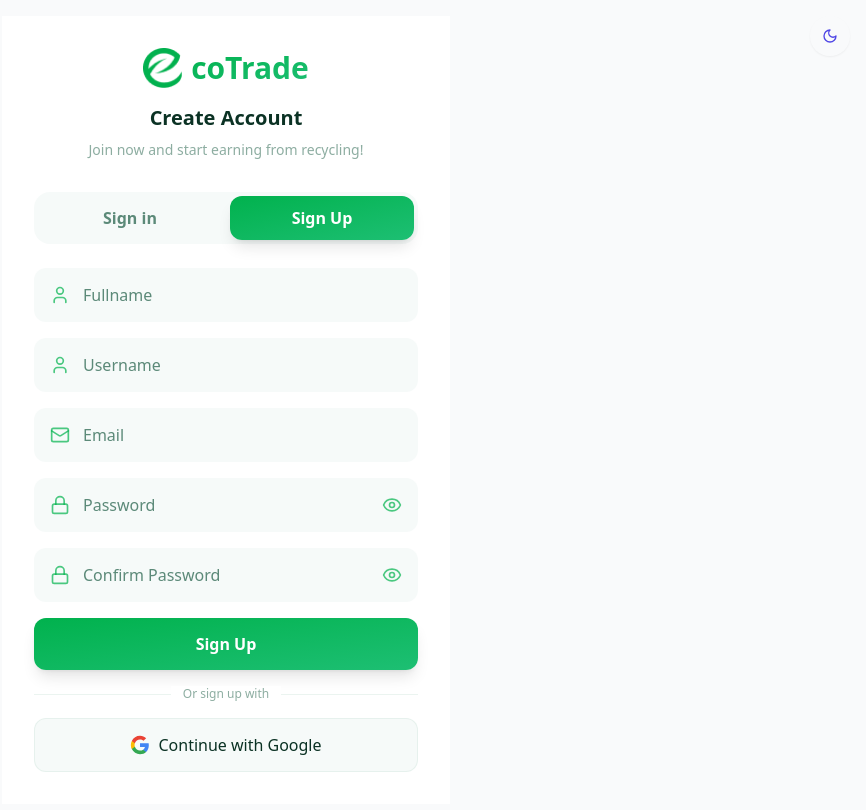
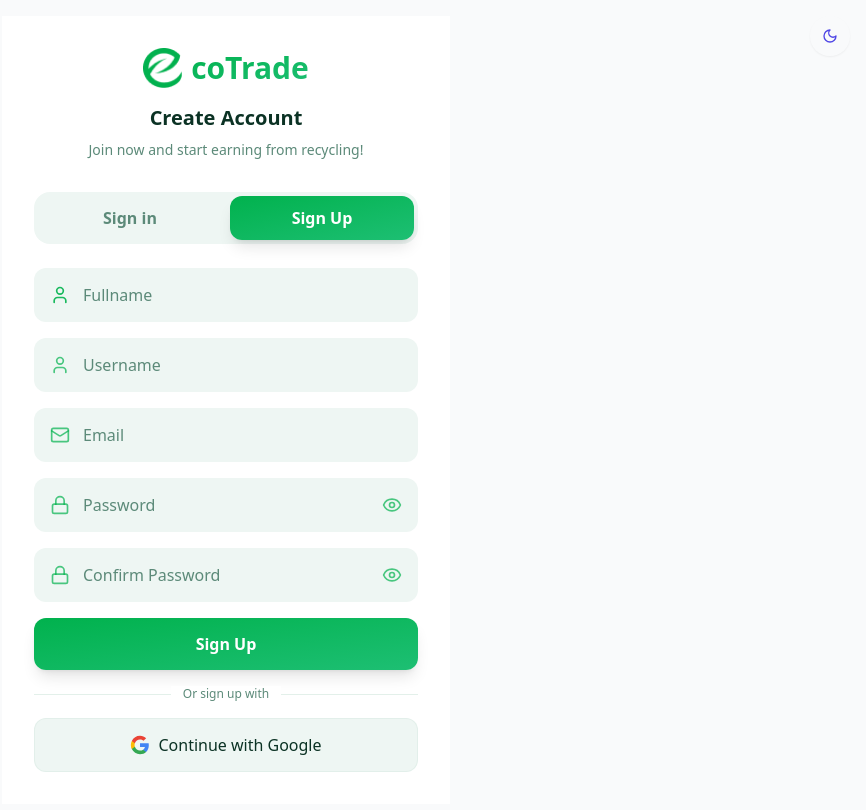
Before and after one commit to indraafito/EcoTrade, a React (Vite) app: page /auth in a window 1280 px wide. Both pictures are taken after a click on the button "Sign Up". Shown: the top 810 px of the page, without its empty margins (414-1280 px from the left). Built offline with nearby package versions, Linux system fonts and the light colour scheme; no server answers; the HTML template or start-up script is replaced by a standard one.

Commit message:
opacity placeholder

```diff
--- a/src/pages/Auth.tsx
+++ b/src/pages/Auth.tsx
@@ -124,7 +124,7 @@
 
       <div className="w-full max-w-md">
         {/* Main card */}
-        <div className="bg-card/95 backdrop-blur-2xl p-8 relative">
+        <div className="bg-card backdrop-blur-2xl p-8 relative">
 
           {/* Logo & Title */}
           <div className="text-center mb-8">
@@ -139,7 +139,7 @@
               {activeTab === "signup" ? "Create Account" : "Welcome Back"}
             </h2>
 
-            <p className="text-sm text-muted-foreground/70">
+            <p className="text-sm text-muted-foreground">
               {activeTab === "signup"
                 ? "Join now and start earning from recycling!"
                 : "Sign in to continue recycling and earning points"}
@@ -147,7 +147,7 @@
           </div>
 
           {/* Tab */}
-          <div className="flex gap-2 mb-6 bg-muted/50 backdrop-blur-sm p-1 rounded-2xl">
+          <div className="flex gap-2 mb-6 bg-muted backdrop-blur-sm p-1 rounded-2xl">
             <button
               onClick={() => setActiveTab("login")}
               className={`flex-1 py-2.5 px-4 rounded-xl font-semibold transition-all ${
@@ -174,13 +174,13 @@
           {activeTab === "signup" && (
             <form onSubmit={handleSignup} className="space-y-4">
               <div className="relative group">
-                <User className="absolute left-4 top-1/2 -translate-y-1/2 w-5 h-5 text-primary/70 group-focus-within:text-primary z-10" />
+                <User className="absolute left-4 top-1/2 -translate-y-1/2 w-5 h-5 text-primary/90 group-focus-within:text-primary z-10" />
                 <input
                   type="text"
                   placeholder="Fullname"
                   value={signupFullName}
                   onChange={(e) => setSignupFullName(e.target.value)}
-                  className="relative w-full pl-12 pr-4 py-3.5 bg-muted/50 backdrop-blur-sm rounded-xl focus:outline-none focus:ring-2 focus:ring-primary/50 border border-transparent focus:border-primary/30 placeholder:text-muted-foreground"
+                  className="relative w-full pl-12 pr-4 py-3.5 bg-muted backdrop-blur-sm rounded-xl focus:outline-none focus:ring-2 focus:ring-primary/50 border border-transparent focus:border-primary/30 placeholder:text-muted-foreground"
                   required
                 />
               </div>
@@ -192,7 +192,7 @@
                   placeholder="Username"
                   value={signupUsername}
                   onChange={(e) => setSignupUsername(e.target.value)}
-                  className="relative w-full pl-12 pr-4 py-3.5 bg-muted/50 backdrop-blur-sm rounded-xl focus:outline-none focus:ring-2 focus:ring-primary/50 border border-transparent focus:border-primary/30 placeholder:text-muted-foreground"
+                  className="relative w-full pl-12 pr-4 py-3.5 bg-muted backdrop-blur-sm rounded-xl focus:outline-none focus:ring-2 focus:ring-primary/50 border border-transparent focus:border-primary/30 placeholder:text-muted-foreground"
                   required
                 />
               </div>
@@ -204,7 +204,7 @@
                   placeholder="Email"
                   value={signupEmail}
                   onChange={(e) => setSignupEmail(e.target.value)}
-                  className="relative w-full pl-12 pr-4 py-3.5 bg-muted/50 backdrop-blur-sm rounded-xl focus:outline-none focus:ring-2 focus:ring-primary/50 border border-transparent focus:border-primary/30 placeholder:text-muted-foreground"
+                  className="relative w-full pl-12 pr-4 py-3.5 bg-muted backdrop-blur-sm rounded-xl focus:outline-none focus:ring-2 focus:ring-primary/50 border border-transparent focus:border-primary/30 placeholder:text-muted-foreground"
                   required
                 />
               </div>
@@ -217,7 +217,7 @@
                   placeholder="Password"
                   value={signupPassword}
                   onChange={(e) => setSignupPassword(e.target.value)}
-                  className="relative w-full pl-12 pr-12 py-3.5 bg-muted/50 backdrop-blur-sm rounded-xl focus:outline-none focus:ring-2 focus:ring-primary/50 border border-transparent focus:border-primary/30 placeholder:text-muted-foreground"
+                  className="relative w-full pl-12 pr-12 py-3.5 bg-muted backdrop-blur-sm rounded-xl focus:outline-none focus:ring-2 focus:ring-primary/50 border border-transparent focus:border-primary/30 placeholder:text-muted-foreground"
                   required
                 />
                 {showSignupPassword ? (
@@ -241,7 +241,7 @@
                   placeholder="Confirm Password"
                   value={signupConfirmPassword}
                   onChange={(e) => setSignupConfirmPassword(e.target.value)}
-                  className="relative w-full pl-12 pr-12 py-3.5 bg-muted/50 backdrop-blur-sm rounded-xl focus:outline-none focus:ring-2 focus:ring-primary/50 border border-transparent focus:border-primary/30 placeholder:text-muted-foreground"
+                  className="relative w-full pl-12 pr-12 py-3.5 bg-muted backdrop-blur-sm rounded-xl focus:outline-none focus:ring-2 focus:ring-primary/50 border border-transparent focus:border-primary/30 placeholder:text-muted-foreground"
                   required
                 />
                 {showSignupConfirmPassword ? (
@@ -268,10 +268,10 @@
               {/* Divider */}
               <div className="relative my-6">
                 <div className="absolute inset-0 flex items-center">
-                  <div className="w-full border-t border-border/50" />
+                  <div className="w-full border-t border-border/70" />
                 </div>
                 <div className="relative flex justify-center text-xs">
-                  <span className="bg-card px-3 text-muted-foreground/70 font-medium">
+                  <span className="bg-card px-3 text-muted-foreground font-medium">
                     Or sign up with
                   </span>
                 </div>
@@ -280,7 +280,7 @@
               <button
                 type="button"
                 onClick={handleGoogleLogin}
-                className="w-full py-3.5 bg-muted/50 backdrop-blur-sm text-foreground border border-border/50 rounded-xl flex items-center justify-center gap-2 hover:bg-muted/70 font-medium"
+                className="w-full py-3.5 bg-muted backdrop-blur-sm text-foreground border border-border/50 rounded-xl flex items-center justify-center gap-2 hover:bg-muted/70 font-medium"
               >
                 <svg className="w-5 h-5" viewBox="0 0 24 24">
                   <path
@@ -315,7 +315,7 @@
                   placeholder="Email"
                   value={loginEmail}
                   onChange={(e) => setLoginEmail(e.target.value)}
-                  className="relative w-full pl-12 pr-4 py-3.5 bg-muted/50 backdrop-blur-sm rounded-xl focus:outline-none focus:ring-2 focus:ring-primary/50 border border-transparent focus:border-primary/30 placeholder:text-muted-foreground"
+                  className="relative w-full pl-12 pr-4 py-3.5 bg-muted backdrop-blur-sm rounded-xl focus:outline-none focus:ring-2 focus:ring-primary/50 border border-transparent focus:border-primary/30 placeholder:text-muted-foreground"
                   required
                 />
               </div>
@@ -328,7 +328,7 @@
                   placeholder="Password"
                   value={loginPassword}
                   onChange={(e) => setLoginPassword(e.target.value)}
-                  className="relative w-full pl-12 pr-12 py-3.5 bg-muted/50 backdrop-blur-sm rounded-xl focus:outline-none focus:ring-2 focus:ring-primary/50 border border-transparent focus:border-primary/30 placeholder:text-muted-foreground"
+                  className="relative w-full pl-12 pr-12 py-3.5 bg-muted backdrop-blur-sm rounded-xl focus:outline-none focus:ring-2 focus:ring-primary/50 border border-transparent focus:border-primary/30 placeholder:text-muted-foreground"
                   required
                 />
                 {showLoginPassword ? (
@@ -368,7 +368,7 @@
                   <div className="w-full border-t border-border/50" />
                 </div>
                 <div className="relative flex justify-center text-xs">
-                  <span className="bg-card px-3 text-muted-foreground/70 font-medium">
+                  <span className="bg-card px-3 text-muted-foreground font-medium">
                     Or sign in with
                   </span>
                 </div>
@@ -377,7 +377,7 @@
               <button
                 type="button"
                 onClick={handleGoogleLogin}
-                className="w-full py-3.5 bg-muted/50 backdrop-blur-sm text-foreground border border-border/50 rounded-xl flex items-center justify-center gap-2 hover:bg-muted/70 font-medium"
+                className="w-full py-3.5 bg-muted backdrop-blur-sm text-foreground border border-border/50 rounded-xl flex items-center justify-center gap-2 hover:bg-muted/70 font-medium"
               >
                 <svg className="w-5 h-5" viewBox="0 0 24 24">
                   <path
@@ -406,13 +406,13 @@
 
       {/* ===================== EMAIL VERIFICATION MODAL ===================== */}
       {showEmailModal && (
-        <div className="fixed inset-0 bg-black/60 backdrop-blur-sm flex items-center justify-center p-4 z-50">
+        <div className="fixed inset-0 bg-black/70 backdrop-blur-sm flex items-center justify-center p-4 z-50">
           <div className="max-w-md w-full">
             {/* Modal card */}
             <div className="bg-card/95 backdrop-blur-2xl rounded-[28px] p-8 shadow-2xl border-2 border-white/20 dark:border-white/10 relative">
               <button
                 onClick={handleCloseModal}
-                className="absolute top-4 right-4 text-muted-foreground/70 hover:text-foreground p-1 hover:bg-muted/50 rounded-full"
+                className="absolute top-4 right-4 text-muted-foreground hover:text-foreground p-1 hover:bg-muted rounded-full"
               >
                 <X className="w-6 h-6" />
               </button>
@@ -426,17 +426,17 @@
                   Verifikasi Email Anda
                 </h3>
 
-                <p className="text-muted-foreground/70 mb-6">
+                <p className="text-muted-foreground mb-6">
                   Kami telah mengirimkan link verifikasi ke email:
                 </p>
 
-                <div className="bg-gradient-to-br from-primary/10 to-[#1DBF73]/10 backdrop-blur-sm rounded-xl p-4 mb-6 border border-primary/20">
+                <div className="bg-gradient-to-br from-primary/20 to-[#1DBF73]/20 backdrop-blur-sm rounded-xl p-4 mb-6 border border-primary/20">
                   <p className="text-primary font-semibold break-all">
                     {registeredEmail}
                   </p>
                 </div>
 
-                <p className="text-sm text-muted-foreground/70 mb-6">
+                <p className="text-sm text-muted-foreground mb-6">
                   Silakan cek inbox atau folder spam Anda dan klik link verifikasi untuk mengaktifkan akun Anda.
                 </p>
 
@@ -447,7 +447,7 @@
                   Mengerti
                 </button>
 
-                <p className="text-xs text-muted-foreground/70 mt-4">
+                <p className="text-xs text-muted-foreground mt-4">
                   Tidak menerima email? Cek folder spam atau hubungi support
                 </p>
               </div>
```
